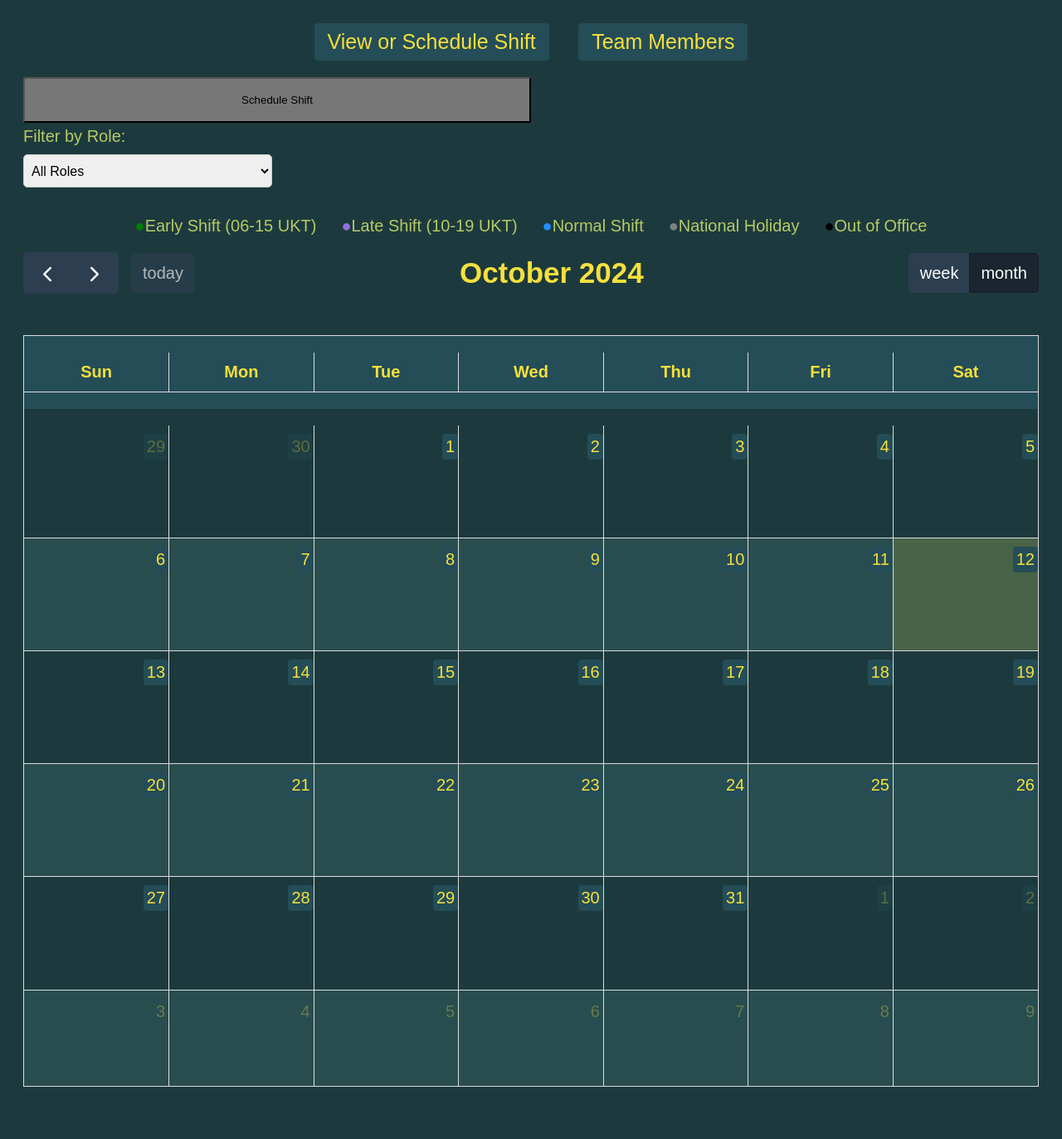
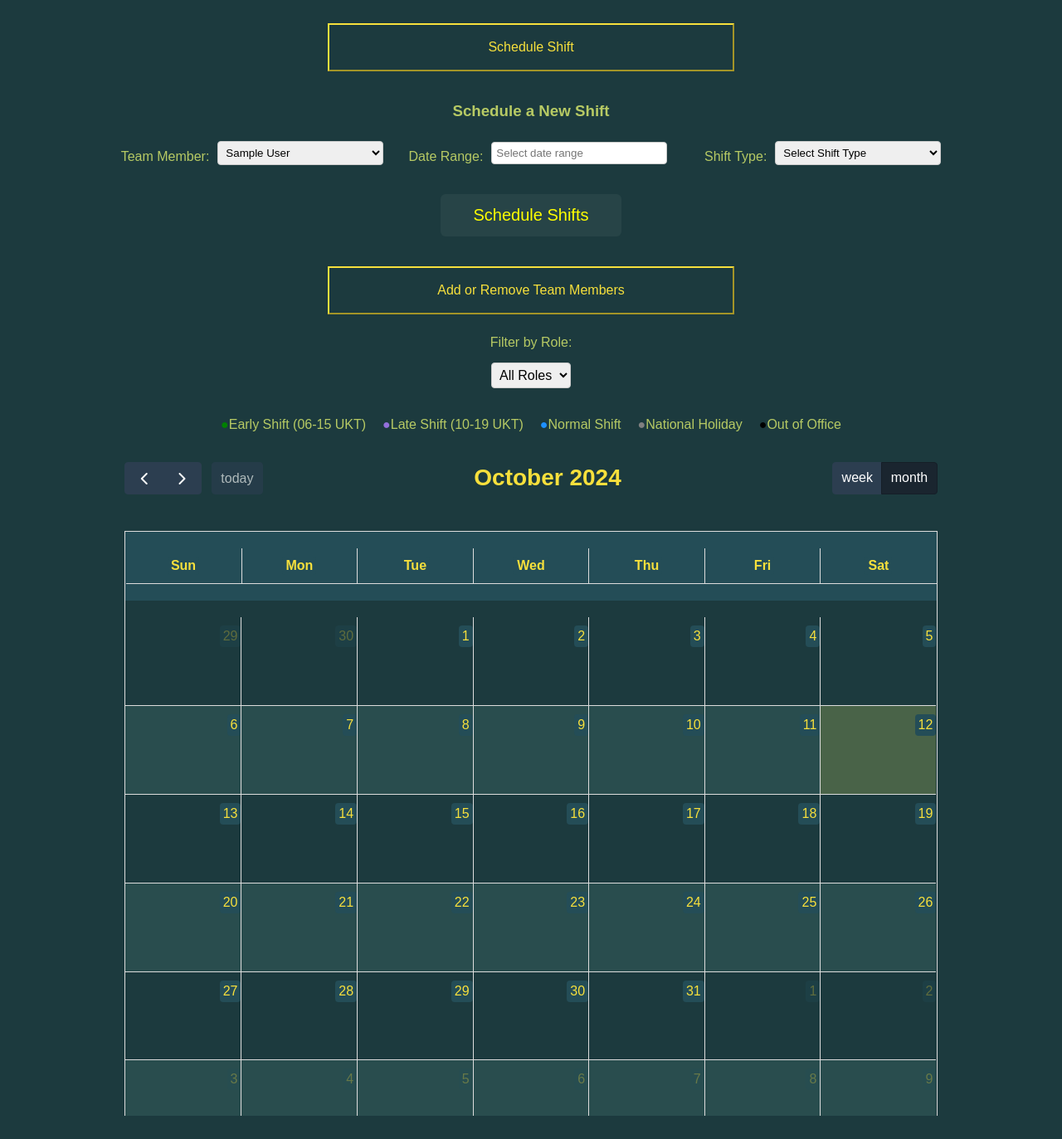
Before and after one commit to HighFive2512/minor-projects, a Flask app: page /schedule_and_view_shifts in a window 1280 px wide. Shown: the whole page at 83% size. Before the commit the page ends 1310 px from the top, so only its background shows below. Run offline with Flask 3, Linux system fonts and the light colour scheme; tables that the repository leaves empty hold one stand-in row (values such as "Sample post"); lists and menus that the app fills with data are empty.

Commit message:
reduced amount of html pages (everything is consolidated on 1 page now

```diff
--- a/Basic shifts app/app.py
+++ b/Basic shifts app/app.py
@@ -28,7 +28,7 @@ def ddos_prevention(source):
     if source not in hostlist:
         hostlist[source] = []
     hostlist[source] = [current_time for current_time in hostlist[source] if thetime - current_time < 60 ]
-    if len(hostlist[source]) >= 20:
+    if len(hostlist[source]) >= 50:
         return True
     hostlist[source].append(thetime)
     return False
@@ -68,7 +68,7 @@ def schedule_and_view_shifts():
     cursor.execute('SELECT Shifts.id, TeamMembers.name, Shifts.shift_date, Shifts.shift_type, TeamMembers.role FROM Shifts JOIN TeamMembers ON Shifts.member_id = TeamMembers.id')
     shifts = cursor.fetchall()
 
-    cursor.execute('SELECT id, name FROM TeamMembers')
+    cursor.execute('SELECT id, name, role FROM TeamMembers')
     team_members = cursor.fetchall()
 
     cursor.execute('SELECT DISTINCT role FROM TeamMembers')
@@ -92,7 +92,7 @@ def delete_member(member_id):
 
     conn.commit()
     conn.close()
-    return redirect(url_for('manage_team_members'))
+    return redirect(url_for('schedule_and_view_shifts'))
 
 @app.route('/manage_team_members', methods=['GET', 'POST'])
 def manage_team_members():
@@ -106,11 +106,12 @@ def manage_team_members():
         cursor.execute("SELECT S.shift_date, S.shift_type, S.member_id, T.name FROM Shifts S JOIN TeamMembers T ON S.member_id = T.id")
         shifts = cursor.fetchall()
         events = [{'title': shift[1], 'start': shift[0], 'resourceId': str(shift[2]), 'memberName': shift[3], 'shiftType': shift[1]} for shift in shifts]
+
         conn.close()
         return jsonify(events)
 
     elif request.args.get('data') == 'members':
-        cursor.execute("SELECT id, name FROM TeamMembers")
+        cursor.execute("SELECT id, nameFROM TeamMembers")
         members = cursor.fetchall()
         resources = [{'id': str(member[0]), 'title': member[1]} for member in members]
         conn.close()
@@ -131,7 +132,7 @@ def manage_team_members():
     cursor.execute('SELECT id, name, role FROM TeamMembers')
     team_members = cursor.fetchall()
     conn.close()
-    return render_template('team_members.html', team_members=team_members)
+    return redirect(url_for('schedule_and_view_shifts', team_members=team_members))
 
 
 
--- a/Basic shifts app/html/layout.html
+++ /dev/null
@@ -1,66 +0,0 @@
-<!DOCTYPE html>
-<html lang="en">
-<head>
-    <meta charset="UTF-8">
-    <meta name="viewport" content="width=device-width, initial-scale=1.0">
-    <title>{% block title %}Shift Scheduler{% endblock %}</title>
-    <link rel="shortcut icon" href="#" />
-    <link rel="stylesheet" href="{{ url_for('static', filename='css/styles.css') }}">
-    <link rel="stylesheet" href="{{ url_for('static', filename='css/fullcalendar.min.css') }}">
-    <link rel="stylesheet" href="{{ url_for('static', filename='css/flatpickr.css') }}">
-    <script src="{{ url_for('static', filename='js/index.global.min.js') }}"></script>
-    <script src="{{ url_for('static', filename='js/flatpickr.js') }}"></script>
-    <script>
-        document.addEventListener('DOMContentLoaded', function() {
-            var calendarEl = document.getElementById('calendar');
-
-            var calendar = new FullCalendar.Calendar(calendarEl, {
-                initialView: 'dayGridMonth',
-                headerToolbar: {
-                    left: 'prev,next today',
-                    center: 'title',
-                    right: 'dayGridWeek,dayGridMonth'
-                },
-                events: '/manage_team_members?data=events',
-
-                eventDidMount: function(info) {
-                    let eventTitle = info.event.title;
-                    let memberName = info.event.extendedProps.memberName;
-                    let shiftType = info.event.extendedProps.shiftType;
-                    info.el.querySelector('.fc-event-title').innerHTML = `<div>${memberName}</div><div>${shiftType}</div>`;
-
-                    if (shiftType === "Early") {
-                        info.el.classList.add('shift-early');
-                    } else if (shiftType === "Late") {
-                        info.el.classList.add('shift-late');
-                    } else if (shiftType === "Normal") {
-                        info.el.classList.add('shift-normal');
-                    } else if (shiftType === "Holiday") {
-                        info.el.classList.add('shift-holiday');
-                    } else {
-                        info.el.classList.add('shift-OOO');
-                    }
-                },
-
-                eventContent: function(arg) {
-                    let customHtml = `<div class="fc-event-title">${arg.event.title}</div>`;
-                    return { html: customHtml };
-                }
-            });
-
-            calendar.render();
-        });
-    </script>
-</head>
-<body>
-    <div class="navbar">
-        <a href="{{ url_for('schedule_and_view_shifts') }}">View or Schedule Shift</a>
-        <a href="{{ url_for('manage_team_members') }}">Team Members</a>
-    </div>
-    <div class="content">
-        {% block content %}
-        {% endblock %}
-    </div>
-
-</body>
-</html>
--- a/Basic shifts app/html/schedule_and_view_shifts.html
+++ b/Basic shifts app/html/schedule_and_view_shifts.html
@@ -1,11 +1,23 @@
-{% extends 'layout.html' %}
+<!DOCTYPE html>
+<html lang="en">
 
-{% block title %}Schedule Shift{% endblock %}
+<head>
+    <meta charset="UTF-8">
+    <meta name="viewport" content="width=device-width, initial-scale=1.0">
+    <title>Shift Scheduler</title>
+    <link rel="shortcut icon" href="#" />
+    <link rel="stylesheet" href="{{ url_for('static', filename='css/styles.css') }}">
+    <link rel="stylesheet" href="{{ url_for('static', filename='css/fullcalendar.min.css') }}">
+    <link rel="stylesheet" href="{{ url_for('static', filename='css/flatpickr.css') }}">
+    <script src="{{ url_for('static', filename='js/index.global.min.js') }}"></script>
+    <script src="{{ url_for('static', filename='js/flatpickr.js') }}"></script>
+</head>
 
-{% block content %}
+<body>
+    <div class="collapsed_block">
         <button type="button" class="collapsible">Schedule Shift</button>
-<div class = "collapsed_menu">
-<h2>Schedule a New Shift</h2>
+        <div class="collapsed_menu"><br>
+            <h3>Schedule a New Shift</h3>
             <form action="{{ url_for('schedule_and_view_shifts') }}" method="POST" id="shift-form" onsubmit="return validateForm()">
                 <div class="form-container">
                     <div class="form-group">
@@ -36,143 +48,170 @@
                 </div>
                 <div class="button-container">
                     <button type="submit" class="submit-btn">Schedule Shifts</button>
+                </div><br><br>
+            </form>
         </div>
     </div>
+
+    <div class="collapsed_block">
+        <button type="button" class="collapsible">Add or Remove Team Members</button>
+        <div class="collapsed_table_menu"><br>
+            <h3>Team Members</h3>
+            <table>
+                <thead>
+                    <tr>
+                        <th>Name</th>
+                        <th>Role</th>
+                        <th>Actions</th>
+                    </tr>
+                </thead>
+                <tbody>
+                    {% for member in team_members %}
+                    <tr>
+                        <td>{{ member[1] }}</td>
+                        <td>{{ member[2] }}</td>
+                        <td>
+                            <form action="{{ url_for('delete_member', member_id=member[0]) }}" method="POST" style="display:inline;">
+                                <button type="submit" style="background-color: #13100f; color: white; border: none; padding: 8px 12px; cursor: pointer;">Delete</button>
                             </form>
+                        </td>
+                    </tr>
+                    {% endfor %}
+                </tbody>
+            </table>
+
+            <h3>Add Team Member</h3>
+            <form action="{{ url_for('manage_team_members') }}" method="POST" class="add-member-form">
+                <div class="form-group">
+                    <label for="name">Name:</label>
+                    <input type="text" id="name" name="name" required>
+                </div>
+                <div class="form-group">
+                    <label for="role_add">Role:</label>
+                    <select id="role_add" name="role" required class="role_dropdown">
+                        <option value="" disabled selected>Select Role</option>
+                        <option value="Ops">Ops</option>
+                        <option value="Dev">Dev</option>
+                        <option value="Mgmt">Mgmt</option>
+                    </select>
+                </div>
+                <div class="button-container">
+                    <input type="submit" value="Add Member" class="submit-btn">
+                </div>
+            </form>
+        </div>
+    </div>
+    <div class="filter-role-container">
         <label for="role">Filter by Role:</label>
-<select name="role" id="role" class="role_dropdown">
+        <select name="role" id="role" class="filter_role_dropdown">
             <option value="">All Roles</option>
             {% for role in roles %}
                 <option value="{{ role[0] }}">{{ role[0] }}</option>
             {% endfor %}
         </select>
+    </div>
 
     <div class="agenda">
         <div class="agenda-point">
-        <span style="color: green;">&#9679;</span> Early Shift (06-15 UKT)</div>
+            <span style="color: green;">&#9679;</span> Early Shift (06-15 UKT)
+        </div>
         <div class="agenda-point">
-        <span style="color: mediumpurple;">&#9679;</span> Late Shift (10-19 UKT)</div>
+            <span style="color: mediumpurple;">&#9679;</span> Late Shift (10-19 UKT)
+        </div>
         <div class="agenda-point">
-        <span style="color: dodgerblue;">&#9679;</span> Normal Shift</div>
+            <span style="color: dodgerblue;">&#9679;</span> Normal Shift
+        </div>
         <div class="agenda-point">
-        <span style="color: gray;">&#9679;</span> National Holiday</div>
+            <span style="color: gray;">&#9679;</span> National Holiday
+        </div>
         <div class="agenda-point">
-        <span style="color: rgb(0, 0, 0);">&#9679;</span> Out of Office</div>
+            <span style="color: rgb(0, 0, 0);">&#9679;</span> Out of Office
         </div>
-<p></p>
-<div id="calendar"></div>
+    </div><br><br>
+
+    <div id="calendar" class="my-calendar"></div>
 
     <script>
-    var coll = document.getElementsByClassName("collapsible");
-    var i;
-
-    for (i = 0; i < coll.length; i++) {
-    coll[i].addEventListener("click", function() {
-        this.classList.toggle("active");
-        var content = this.nextElementSibling;
-        if (content.style.display === "block") {
-        content.style.display = "none";
-        } else {
-        content.style.display = "block";
-        }
-    });
-    }
-    let selectedDates = [];
-
-    flatpickr("#shift_dates", {
-        mode: "range",
-        dateFormat: "Y-m-d",
-        onClose: function(dates) {
-            selectedDates = dates;
-            if (dates.length === 2) {
-                let start = dates[0].toISOString().split('T')[0];
-                let end = dates[1].toISOString().split('T')[0];
-                document.getElementById('shift_dates').value = `${start} to ${end}`;
-            } else {
-                document.getElementById('shift_dates').value = '';
+        function getShiftClass(shiftType) {
+            switch (shiftType) {
+                case "Early": return 'shift-early';
+                case "Late": return 'shift-late';
+                case "Normal": return 'shift-normal';
+                case "Holiday": return 'shift-holiday';
+                case "OOO": return 'shift-OOO';
+                default: return '';
             }
         }
-    });
 
-    function validateForm() {
-        if (selectedDates.length !== 2) {
-            alert("sElect a date range.");
-            return false;
-        }
-        return true;
-    }
-
-    document.addEventListener('DOMContentLoaded', function() {
+        document.addEventListener('DOMContentLoaded', function () {
             var calendarEl = document.getElementById('calendar');
 
             var calendar = new FullCalendar.Calendar(calendarEl, {
-            initialView: 'dayGridWeek',
+                initialView: 'dayGridMonth',
                 headerToolbar: {
                     left: 'prev,next today',
                     center: 'title',
                     right: 'dayGridWeek,dayGridMonth'
                 },
-            events: [
-                {% for shift in shifts %}
-                    {
-                        id: '{{ shift[0] }}',
-                        title: '{{ shift[1] }} - {{ shift[3] }}',
-                        start: '{{ shift[2] }}',
-                        extendedProps: {
-                            shiftType: '{{ shift[3] }}',
-                            role: '{{ shift[4] }}'
+                events: '/manage_team_members?data=events',
+                eventDidMount: function (info) {
+                    let memberName = info.event.extendedProps.memberName;
+                    let shiftType = info.event.extendedProps.shiftType;
+
+                    //insert the membername and role into the corresponding bar in the cale
+                    info.el.querySelector('.fc-event-title').innerHTML = `<div>${memberName}</div><div>${shiftType}</div>`;
+
+                    //set the css class based on shift type
+                    let shiftClass = getShiftClass(shiftType);
+                    info.el.classList.add(shiftClass);
                 }
-                    }{% if not loop.last %},{% endif %}
-                {% endfor %}
-            ],
-            eventDidMount: function(info) {
-                let shiftType = info.event.extendedProps.shiftType;
-                info.el.classList.add('shift-default');
-                if (shiftType === "Early") {
-                    info.el.classList.add('shift-early');
-                } else if (shiftType === "Late") {
-                    info.el.classList.add('shift-late');
-                }
-            },
             });
 
             calendar.render();
 
+            //collapsing menu
+            var coll = document.getElementsByClassName("collapsible");
+            for (let i = 0; i < coll.length; i++) {
+                coll[i].addEventListener("click", function () {
+                    this.classList.toggle("active");
+                    var content = this.nextElementSibling;
+                    content.style.display = (content.style.display === "block") ? "none" : "block";
+                });
+            }
 
-        document.getElementById('role').addEventListener('change', function() {
+            let selectedDates = [];
+
+            // flatpickr for date range selection
+            flatpickr("#shift_dates", {
+                mode: "range",
+                dateFormat: "Y-m-d",
+                onClose: function (dates) {
+                    selectedDates = dates;
+                    document.getElementById('shift_dates').value = (dates.length === 2) ?
+                        `${dates[0].toISOString().split('T')[0]} to ${dates[1].toISOString().split('T')[0]}` : '';
+                }
+            });
+
+            document.getElementById('role').addEventListener('change', function () {
                 var selectedRole = this.value;
-
                 calendar.removeAllEvents();
-
                 {% for shift in shifts %}
                     if (selectedRole === "" || "{{ shift[4] }}" === selectedRole) {
-            let event = calendar.addEvent({
+                        calendar.addEvent({
                             id: '{{ shift[0] }}',
-                title: '{{ shift[1] }} - {{ shift[3] }}',
+                            title: '',
                             start: '{{ shift[2] }}',
                             extendedProps: {
                                 shiftType: '{{ shift[3] }}',
+                                memberName: '{{ shift[1] }}',
                                 role: '{{ shift[4] }}'
                             }
                         });
-
-            let shiftType = '{{ shift[3] }}';
-            if (shiftType === "Early") {
-                event.setProp('classNames', ['shift-early']);
-            } else if (shiftType === "Late") {
-                event.setProp('classNames', ['shift-late']);
-            } else if (shiftType === "Normal") {
-                event.setProp('classNames', ['shift-normal']);
-            } else if (shiftType === "Holiday") {
-                event.setProp('classNames', ['shift-holiday']);
-            } else if (shiftType === "OOO") {
-                event.setProp('classNames', ['shift-OOO']);
                     }
-        }
-
                 {% endfor %}
             });
-
         });
     </script>
-{% endblock %}
+</body>
+
+</html>
--- a/Basic shifts app/static/css/styles.css
+++ b/Basic shifts app/static/css/styles.css
@@ -3,7 +3,6 @@ body {
     color: #b7ca64;
     font-family: Arial, sans-serif;
     padding: 20px;
-    font-size: 20px;
 }
 
 h1, h2 {
@@ -67,8 +66,8 @@ a:hover {
 }
 
 .submit-btn {
-    background-color: #4CAF50;
-    color: white;
+    background-color: #274447;
+    color: yellow;
     padding: 12px 30px;
     font-size: 18px;
     cursor: pointer;
@@ -98,7 +97,7 @@ a:hover {
 
 .button-container a:hover,
 .button-container .submit-btn:hover {
-    background-color: #45a049;
+    background-color: #1c3a3e;
 }
 
 .form-container, .add-member-form {
@@ -122,6 +121,11 @@ a:hover {
     align-items: center;
     gap: 20px;
     margin: 20px 0;
+}
+
+.form-container label,
+.add-member-form label {
+    margin-right: 10px;
 }
 
 .form-group {
@@ -148,7 +152,6 @@ a:hover {
 
 .fc-event-title {
     font-size: 14px;
-    color: white;
 }
 
 .fc-event {
@@ -183,25 +186,17 @@ a:hover {
     transform: translateX(-1%);
     width: 100%;
 }
-.navbar {
-    text-align: center;
-    margin-bottom: 20px;
-}
 
-.navbar a {
-    margin: 0 15px;
-    font-size: 25px;
-}
 
 .agenda {
     display: flex;
     justify-content: center;
     margin-top: 20px;
-    font-size: 20px;
+    font-size: 16px;
 }
 
 .agenda .agenda-point {
-    margin: 0 15px;
+    margin: 0 10px;
     display: flex;
     align-items: center;
 }
@@ -219,17 +214,56 @@ a:hover {
     border-radius: 5px;
 }
 
+.filter_role_dropdown {
+    display: flex;
+    justify-content: center;
+    align-items: center;
+    margin-top: 20px;
+    font-size: 16px;
+}
+
 .collapsible {
-    background-color: #777;
+    background-color: #1c3a3e;
+    color: #f7e03c;
     display: inline-block;
     padding: 18px;
-    width: 50%;
-    position: center;
+    position: relative;
+    align-self: center;
+    width: 40%;
+    text-align: center;
+    font-size: 16px;
+    border-color: #f7e03c;
   }
 
+.collapsed_block {
+width: 100%;
+margin: 0 auto;
+text-align: center;
+}
 
-  .collapsed_menu {
-    padding: 0 18px;
+.collapsed_table_menu,
+.collaped_menu {
     display: none;
-    overflow: hidden;
-  }
+    width:30%;
+    transform: translateX(120%);
+
+}
+
+.my-calendar {
+    max-height: 1200px;
+    margin: 0 auto;
+    overflow: auto;
+    width:80%;
+
+}
+
+.filter-role-container {
+    display: flex;
+    flex-direction: column;
+    align-items: center;
+    margin-top: 20px;
+}
+
+.filter_role_dropdown {
+    margin-top: 10px;
+}
```
Also changed, not shown: Basic shifts app/html/team_members.html (deleted, +0 -44 lines), Basic shifts app/shift_scheduler.db. Lines whose indentation alone changed are shown as unchanged.
